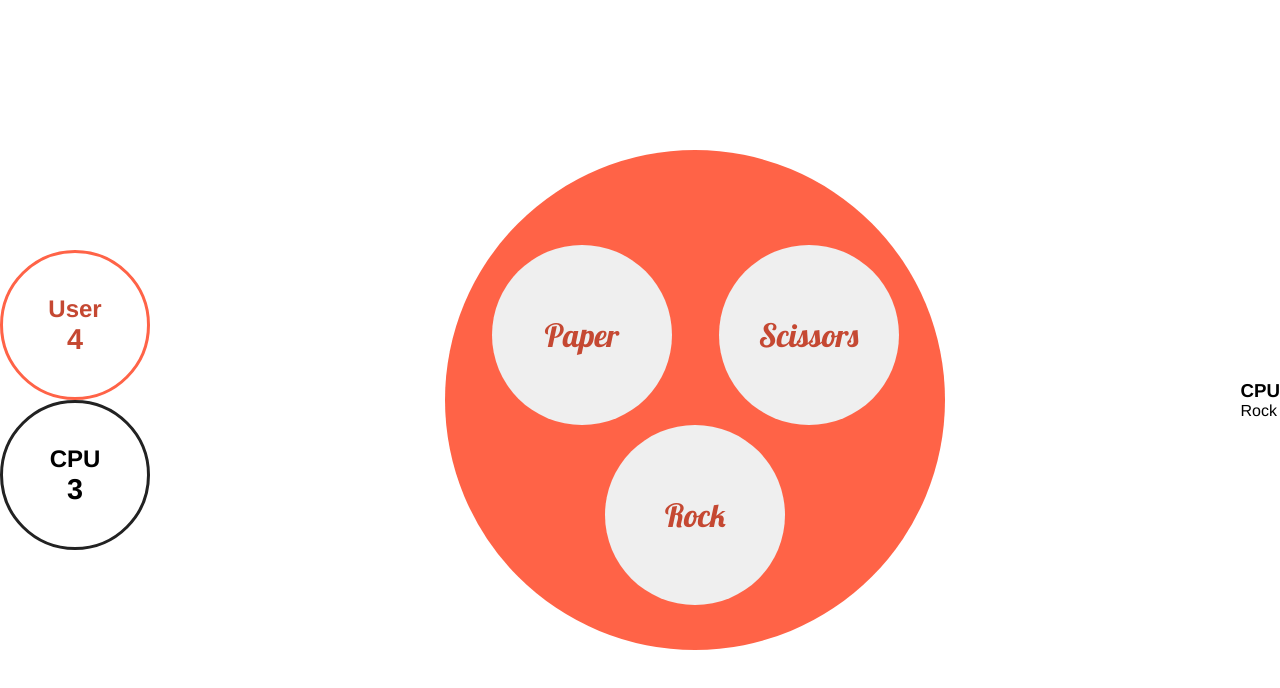
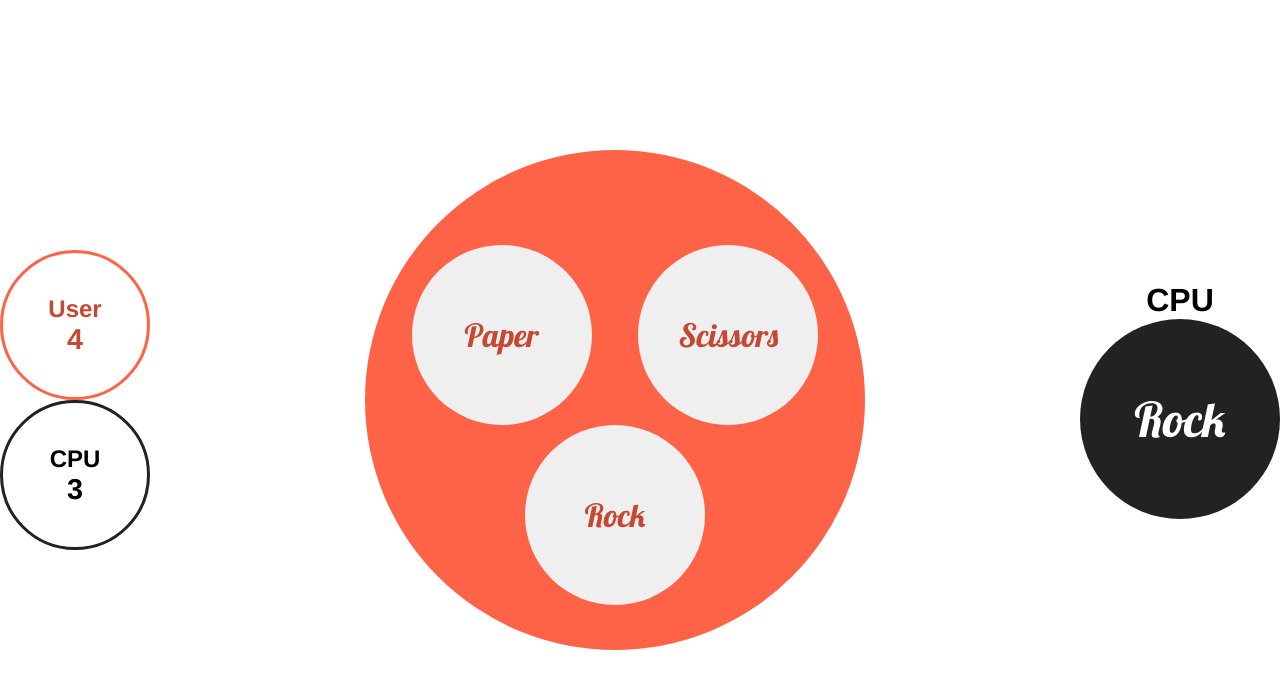
Before and after one commit to mrd010/rock-paper-scissors, a plain HTML site: page index.html in a window 1280 px wide. Drawn offline with Linux system fonts and the light colour scheme.

Commit message:
Add styles for play info board

```diff
--- a/styls.css
+++ b/styls.css
@@ -19,6 +19,7 @@ body {
   align-items: center;
   justify-content: space-around;
   font-family: "Franklin Gothic Medium", "Arial Narrow", Arial, sans-serif;
+  /* padding: 0 5%; */
 }
 
 /* Scoreboard */
@@ -83,3 +84,26 @@ body {
 }
 
 /* Play-info */
+
+#cpu-info {
+  display: flex;
+  flex-direction: column;
+  align-items: center;
+}
+
+#cpu-info .info-header {
+  font-size: 2rem;
+  text-align: center;
+}
+
+#cpu-info .info-container {
+  font-size: 3rem;
+  font-family: "Lobster", cursive, sans-serif;
+  border-radius: 50%;
+  background-color: var(--DARK);
+  color: var(--BG);
+  width: 200px;
+  height: 200px;
+  display: grid;
+  place-content: center;
+}
```
